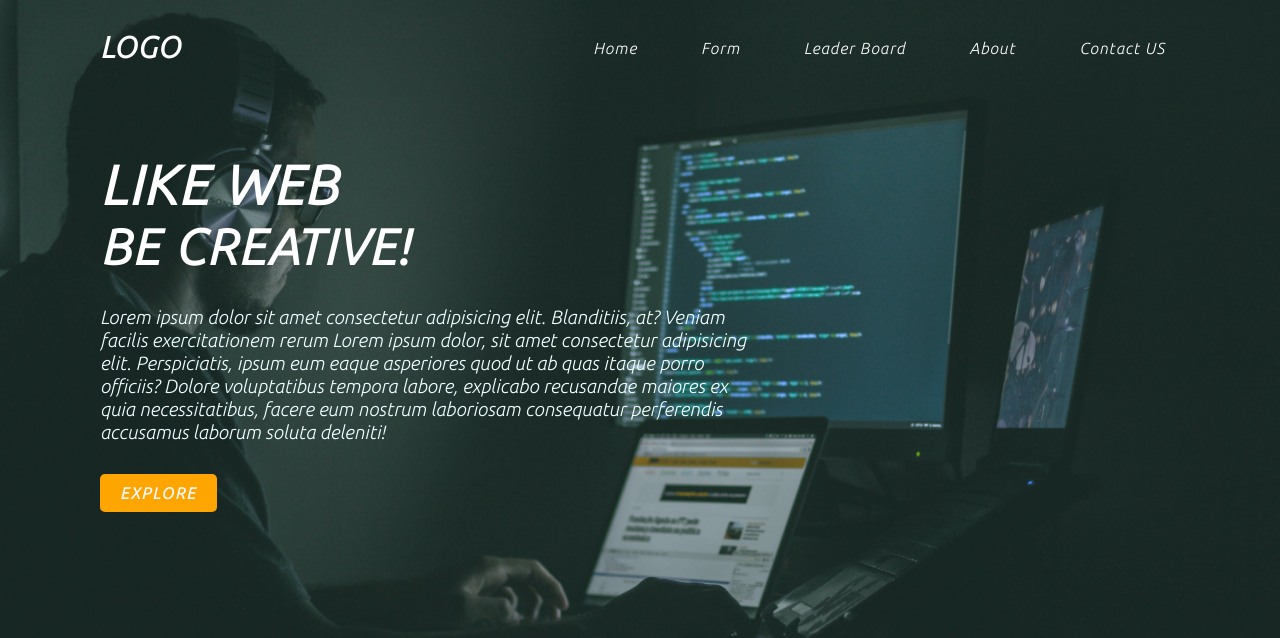
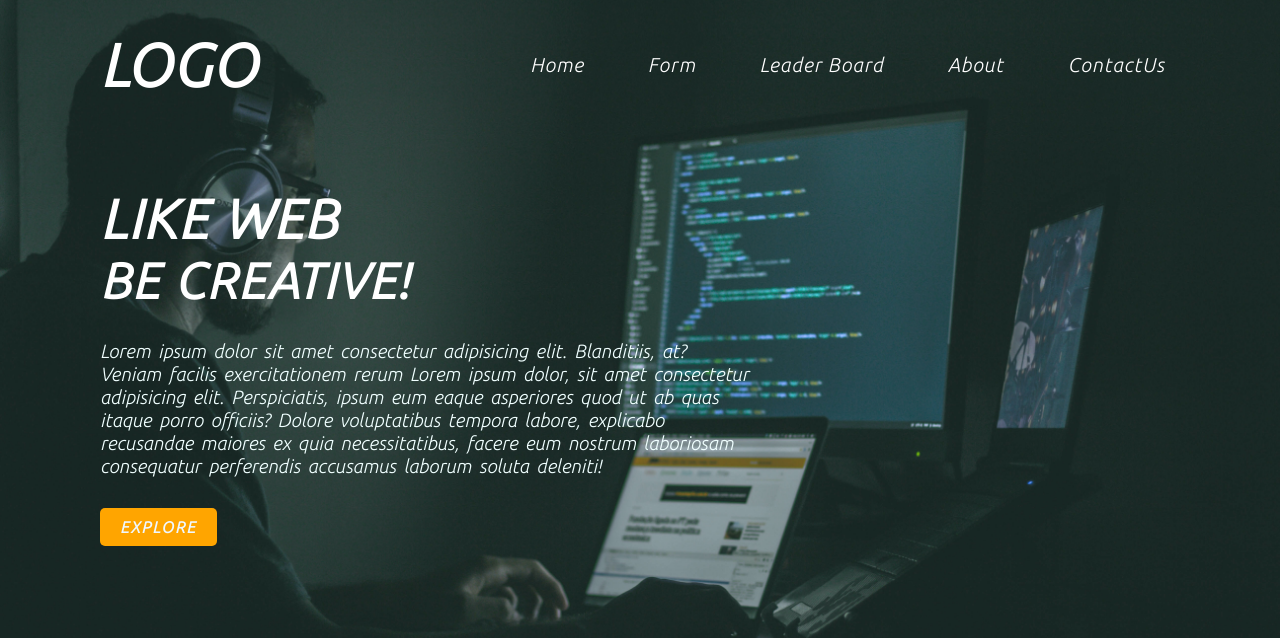
Before and after one commit to Satyam173/Landing-page, a plain HTML site: page index.html in a window 1280 px wide. Shown: the top 638 px of the page. Drawn offline with nearby package versions, Linux system fonts and the light colour scheme; a web font is replaced by a local one.

Commit message:
final commit

```diff
--- a/index.html
+++ b/index.html
@@ -17,7 +17,7 @@
                 <a href="#">Form</a>
                 <a href="#">Leader Board</a>
                 <a href="#">About</a>
-                <a href="#">Contact US</a>
+                <a href="#">ContactUs</a>
             </div>
             <label for="check">
                 <i class='bx bx-menu menu-btn' ></i>
--- a/style.css
+++ b/style.css
@@ -30,10 +30,10 @@ header{
     align-items: center;
 }
 
-header .logo{
+header .logo {
     position: relative;
     color: white;
-    font-size: 30px;
+    font-size: 60px;
     text-decoration: none;
     font-weight: 800;
     letter-spacing: 1px;
@@ -42,6 +42,7 @@ header .logo{
 header .navigation a{
     color: white;
     text-decoration: none;
+    font-size: 20px;
     font-weight: 500;
     letter-spacing: 1px;
     padding: 2px 15px;
@@ -79,6 +80,7 @@ header .navigation a:hover{
     margin-bottom: 40px;
     color: azure;
     font-size: larger;
+    word-spacing: 3px;
 }
 .content .info h2 span{
     color: white;
@@ -201,7 +203,7 @@ label{
 
 }
 
-@media(max-width: 560px){
+@media(max-width: 550px){
     .content .info h2{
         font-size: 35px;
         line-height: 40px;
```
Also changed, not shown: logo.ico (added).
